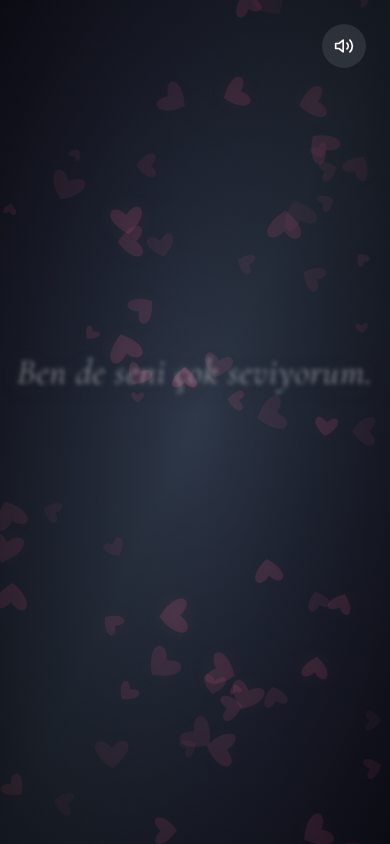
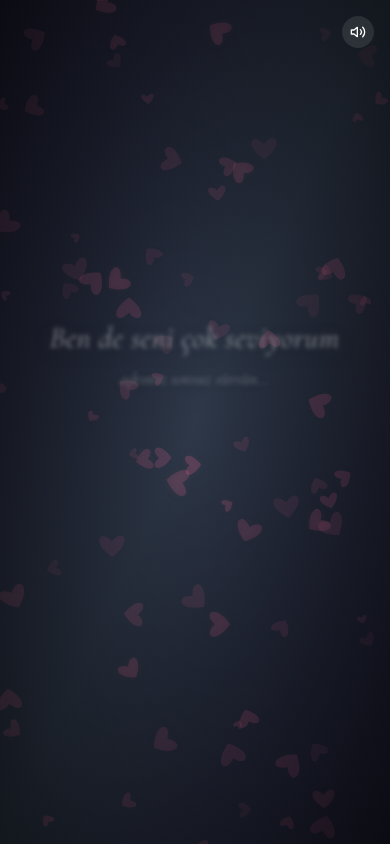
Before and after one commit to Mehmet611ad/sdeneme, a React (Vite) app: page / in a window 390 px wide. Both pictures are taken after a click on the button "Evet". Built offline with nearby package versions, Linux system fonts and the light colour scheme.

Commit message:
Update App.tsx

```diff
--- a/src/App.tsx
+++ b/src/App.tsx
@@ -24,8 +24,8 @@ function App() {
   const audioRef = useRef<HTMLAudioElement | null>(null);
   const nextIdRef = useRef(0);
 
-  const isMobile = window.innerWidth < 768;
-  const heartCount = isMobile ? 25 : 50;
+  const [isMobile, setIsMobile] = useState(window.innerWidth < 768);
+  const heartCount = isMobile ? 30 : 50;
 
 
   useEffect(() => {
@@ -43,17 +43,20 @@ function App() {
     resizeCanvas();
     window.addEventListener('resize', resizeCanvas);
 
-    const createHeart = (): Heart => ({
-      id: nextIdRef.current++,
-      x: Math.random() * canvas.width,
-      y: canvas.height + 50,
-      size: Math.random() * 20 + 10,
-      speed: Math.random() * 1 + 0.5,
-      opacity: Math.random() * 0.4 + 0.3,
-      rotation: Math.random() * 360,
-      rotationSpeed: (Math.random() - 0.5) * 2,
-      glowIntensity: Math.random() * 0.5 + 0.3,
-    });
+    const createHeart = (): Heart => {
+      const mobile = canvas.width < 768;
+      return {
+        id: nextIdRef.current++,
+        x: Math.random() * canvas.width,
+        y: canvas.height + 50,
+        size: mobile ? Math.random() * 15 + 8 : Math.random() * 20 + 10,
+        speed: mobile ? Math.random() * 0.8 + 0.4 : Math.random() * 1 + 0.5,
+        opacity: Math.random() * 0.4 + 0.3,
+        rotation: Math.random() * 360,
+        rotationSpeed: (Math.random() - 0.5) * 1.5,
+        glowIntensity: mobile ? Math.random() * 0.3 + 0.2 : Math.random() * 0.5 + 0.3,
+      };
+    };
 
     for (let i = 0; i < heartCount; i++) {
       const heart = createHeart();
@@ -67,8 +70,8 @@ function App() {
       ctx.translate(heart.x, heart.y);
       ctx.rotate((heart.rotation * Math.PI) / 180);
 
-      if (heart.glowIntensity > 0.4) {
-        ctx.shadowBlur = 20;
+      if (heart.glowIntensity > 0.35) {
+        ctx.shadowBlur = canvas.width < 768 ? 10 : 20;
         ctx.shadowColor = `rgba(255, 150, 150, ${heart.opacity * heart.glowIntensity})`;
       }
 
@@ -150,6 +153,12 @@ function App() {
   };
 
   useEffect(() => {
+    const handleResize = () => {
+      setIsMobile(window.innerWidth < 768);
+    };
+
+    window.addEventListener('resize', handleResize);
+
     audioRef.current = new Audio('/sarki.mp3');
     audioRef.current.loop = true;
     audioRef.current.volume = 0.3;
@@ -159,6 +168,7 @@ function App() {
     });
 
     return () => {
+      window.removeEventListener('resize', handleResize);
       if (audioRef.current) {
         audioRef.current.pause();
         audioRef.current = null;
@@ -201,10 +211,10 @@ function App() {
 
       <button
         onClick={toggleMute}
-        className="absolute top-6 right-6 z-50 p-3 rounded-full bg-white/10 backdrop-blur-sm hover:bg-white/20 transition-all duration-300 hover:scale-110"
+        className="absolute top-4 right-4 md:top-6 md:right-6 z-50 p-2 md:p-3 rounded-full bg-white/10 backdrop-blur-sm hover:bg-white/20 transition-all duration-300 hover:scale-110 active:scale-95"
         aria-label={isMuted ? 'Unmute' : 'Mute'}
       >
-        {isMuted ? <VolumeX className="w-5 h-5 text-white" /> : <Volume2 className="w-5 h-5 text-white" />}
+        {isMuted ? <VolumeX className="w-4 h-4 md:w-5 md:h-5 text-white" /> : <Volume2 className="w-4 h-4 md:w-5 md:h-5 text-white" />}
       </button>
 
       <div className="relative z-10 flex items-center justify-center min-h-screen px-4">
@@ -224,7 +234,7 @@ function App() {
           {!answered && (
             <>
               <h1
-                className="text-5xl md:text-7xl lg:text-8xl mb-12 md:mb-16 text-white drop-shadow-2xl"
+                className="text-4xl sm:text-5xl md:text-7xl lg:text-8xl mb-10 md:mb-12 lg:mb-16 text-white drop-shadow-2xl px-4"
                 style={{
                   fontFamily: "'Cormorant Garamond', serif",
                   fontStyle: 'italic',
@@ -237,10 +247,10 @@ function App() {
                 Beni seviyor musun?
               </h1>
 
-              <div className="flex flex-col sm:flex-row gap-6 justify-center items-center">
+              <div className="flex flex-col sm:flex-row gap-4 md:gap-6 justify-center items-center px-4">
                 <button
                   onClick={() => handleAnswer('yes')}
-                  className="group relative px-12 py-5 text-2xl md:text-3xl font-medium text-white bg-gradient-to-r from-pink-500 to-rose-500 rounded-full shadow-2xl hover:shadow-pink-500/50 transition-all duration-500 hover:scale-110 hover:from-pink-400 hover:to-rose-400"
+                  className="group relative w-full sm:w-auto px-10 sm:px-12 py-4 sm:py-5 text-xl sm:text-2xl md:text-3xl font-medium text-white bg-gradient-to-r from-pink-500 to-rose-500 rounded-full shadow-2xl hover:shadow-pink-500/50 transition-all duration-500 hover:scale-110 active:scale-95 hover:from-pink-400 hover:to-rose-400"
                   style={{
                     fontFamily: "'Montserrat', sans-serif",
                     animation: prefersReducedMotion ? 'none' : 'gentleFadeIn 1.5s cubic-bezier(0.4, 0, 0.2, 1) 0.5s both',
@@ -252,7 +262,7 @@ function App() {
 
                 <button
                   onClick={() => handleAnswer('no')}
-                  className="group relative px-12 py-5 text-2xl md:text-3xl font-medium text-white bg-gradient-to-r from-slate-600 to-slate-700 rounded-full shadow-2xl hover:shadow-slate-500/50 transition-all duration-500 hover:scale-110 hover:from-slate-500 hover:to-slate-600"
+                  className="group relative w-full sm:w-auto px-10 sm:px-12 py-4 sm:py-5 text-xl sm:text-2xl md:text-3xl font-medium text-white bg-gradient-to-r from-slate-600 to-slate-700 rounded-full shadow-2xl hover:shadow-slate-500/50 transition-all duration-500 hover:scale-110 active:scale-95 hover:from-slate-500 hover:to-slate-600"
                   style={{
                     fontFamily: "'Montserrat', sans-serif",
                     animation: prefersReducedMotion ? 'none' : 'gentleFadeIn 1.5s cubic-bezier(0.4, 0, 0.2, 1) 0.7s both',
@@ -276,7 +286,7 @@ function App() {
         >
           <div className="text-center px-4 max-w-3xl">
             <h2
-              className="text-4xl md:text-6xl lg:text-7xl text-white mb-8 drop-shadow-2xl"
+              className="text-3xl sm:text-4xl md:text-6xl lg:text-7xl text-white mb-2 md:mb-3 drop-shadow-2xl"
               style={{
                 fontFamily: "'Cormorant Garamond', serif",
                 fontStyle: 'italic',
@@ -286,13 +296,25 @@ function App() {
                 animation: showMessage && !prefersReducedMotion ? 'gentleFadeIn 2.5s cubic-bezier(0.4, 0, 0.2, 1) 0.3s both' : 'none',
               }}
             >
-              {answered === 'yes' ? 'Ben de seni çok seviyorum.' : 'Oysa ben seni çok seviyordum.'}
+              {answered === 'yes' ? 'Ben de seni çok seviyorum' : 'Oysa ben seni çok seviyordum'}
             </h2>
+            {answered === 'yes' && (
+              <p
+                className="text-white/70 text-lg md:text-xl mb-6 md:mb-8 italic"
+                style={{
+                  fontFamily: "'Cormorant Garamond', serif",
+                  textShadow: '0 2px 10px rgba(0, 0, 0, 0.5)',
+                  animation: showMessage && !prefersReducedMotion ? 'gentleFadeIn 2.5s cubic-bezier(0.4, 0, 0.2, 1) 0.5s both' : 'none',
+                }}
+              >
+                aşkımız sonsuz sürsün...
+              </p>
+            )}
 
-            <div className="flex gap-4 justify-center mt-12">
+            <div className="flex flex-col sm:flex-row gap-3 md:gap-4 justify-center mt-8 md:mt-12">
               <button
                 onClick={handleRetry}
-                className="px-8 py-3 text-lg font-medium text-white bg-white/10 backdrop-blur-sm rounded-full hover:bg-white/20 transition-all duration-300 hover:scale-105"
+                className="w-full sm:w-auto px-6 md:px-8 py-2.5 md:py-3 text-base md:text-lg font-medium text-white bg-white/10 backdrop-blur-sm rounded-full hover:bg-white/20 transition-all duration-300 hover:scale-105 active:scale-95"
                 style={{
                   fontFamily: "'Montserrat', sans-serif",
                   animation: showMessage && !prefersReducedMotion ? 'gentleFadeIn 1.8s cubic-bezier(0.4, 0, 0.2, 1) 2s both' : 'none'
@@ -302,7 +324,7 @@ function App() {
               </button>
               <button
                 onClick={handleShare}
-                className="px-8 py-3 text-lg font-medium text-white bg-white/10 backdrop-blur-sm rounded-full hover:bg-white/20 transition-all duration-300 hover:scale-105"
+                className="w-full sm:w-auto px-6 md:px-8 py-2.5 md:py-3 text-base md:text-lg font-medium text-white bg-white/10 backdrop-blur-sm rounded-full hover:bg-white/20 transition-all duration-300 hover:scale-105 active:scale-95"
                 style={{
                   fontFamily: "'Montserrat', sans-serif",
                   animation: showMessage && !prefersReducedMotion ? 'gentleFadeIn 1.8s cubic-bezier(0.4, 0, 0.2, 1) 2.2s both' : 'none'
```
